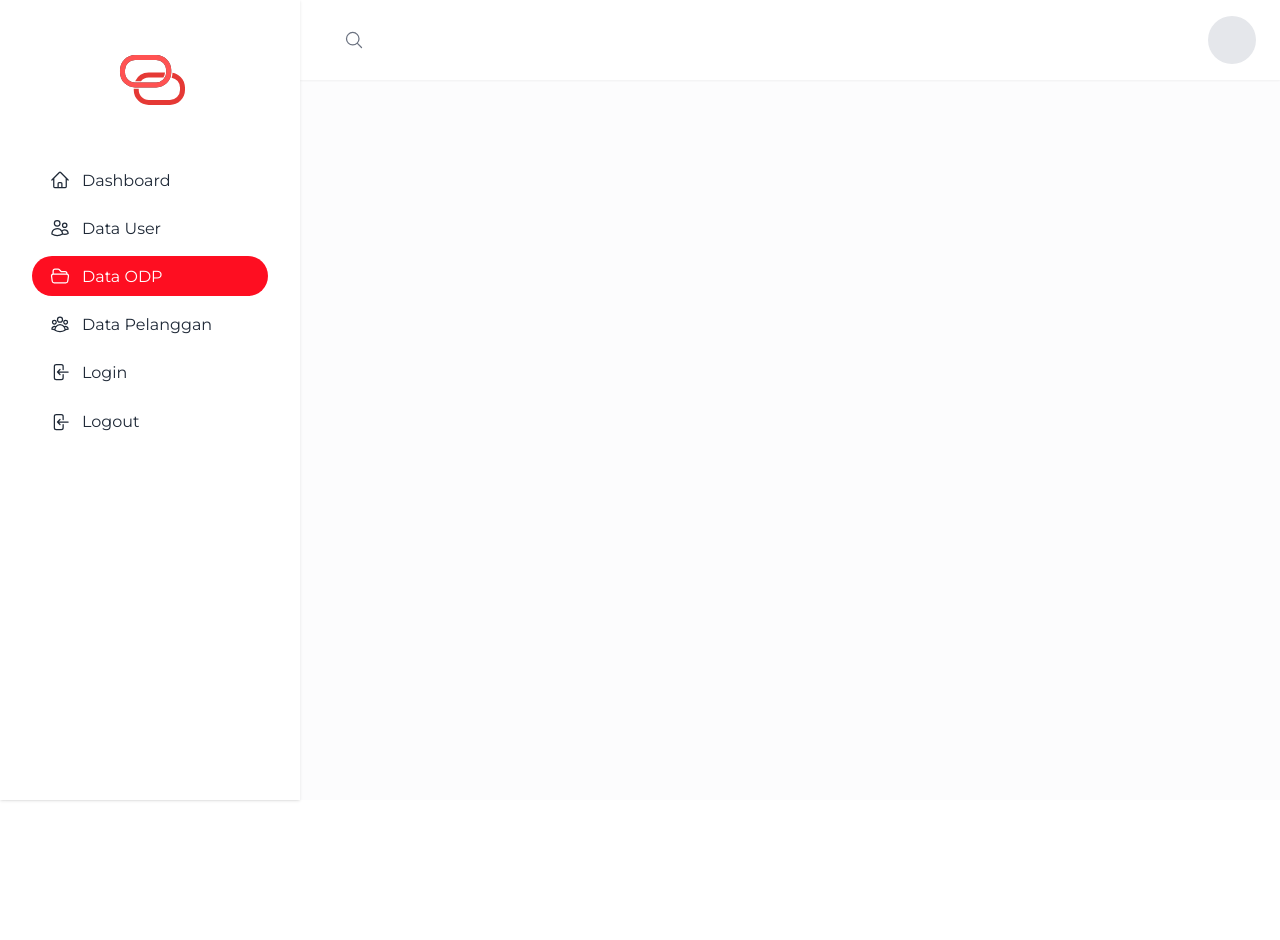
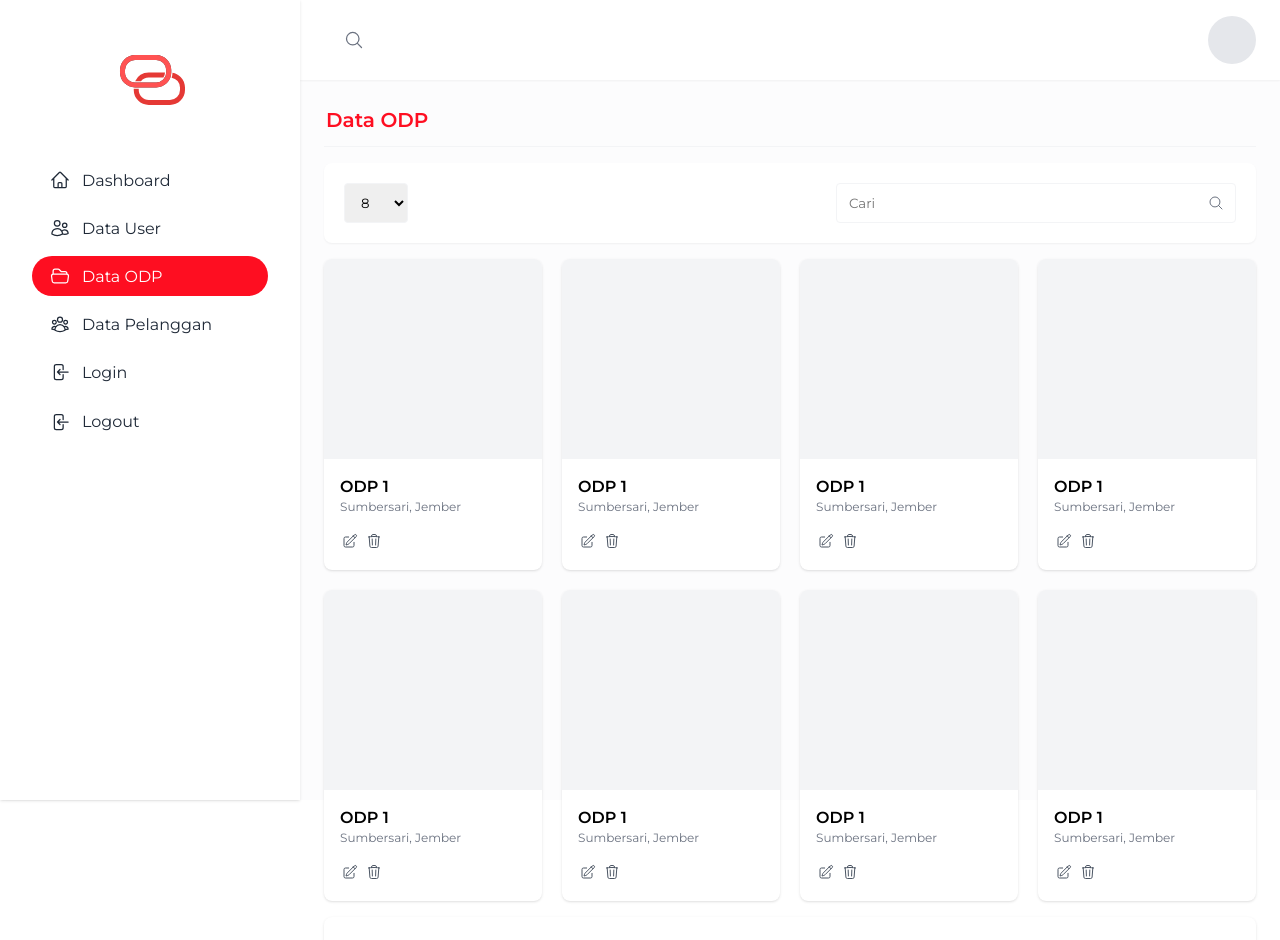
Before and after one commit to izzaalfiansyah/geoodp, a Nuxt app in the folder frontend/: page /odp in a window 1280 px wide. Shown: the top 940 px of the page. Before the commit the page ends 800 px from the top, so only its background shows below. Built offline with nearby package versions, Linux system fonts and the light colour scheme.

Commit message:
make odp page

```diff
--- a/frontend/components/Icon.vue
+++ b/frontend/components/Icon.vue
@@ -85,10 +85,37 @@
         d="M14.74 9l-.346 9m-4.788 0L9.26 9m9.968-3.21c.342.052.682.107 1.022.166m-1.022-.165L18.16 19.673a2.25 2.25 0 01-2.244 2.077H8.084a2.25 2.25 0 01-2.244-2.077L4.772 5.79m14.456 0a48.108 48.108 0 00-3.478-.397m-12 .562c.34-.059.68-.114 1.022-.165m0 0a48.11 48.11 0 013.478-.397m7.5 0v-.916c0-1.18-.91-2.164-2.09-2.201a51.964 51.964 0 00-3.32 0c-1.18.037-2.09 1.022-2.09 2.201v.916m7.5 0a48.667 48.667 0 00-7.5 0" />
     </svg>
   </template>
+
+  <template v-if="type == 'chevron-left'">
+    <svg xmlns="http://www.w3.org/2000/svg" fill="none" viewBox="0 0 24 24" stroke-width="1.5" stroke="currentColor"
+      :class="class">
+      <path stroke-linecap="round" stroke-linejoin="round" d="M15.75 19.5L8.25 12l7.5-7.5" />
+    </svg>
+  </template>
+
+  <template v-if="type == 'chevron-right'"><svg xmlns="http://www.w3.org/2000/svg" fill="none" viewBox="0 0 24 24"
+      stroke-width="1.5" stroke="currentColor" :class="class">
+      <path stroke-linecap="round" stroke-linejoin="round" d="M8.25 4.5l7.5 7.5-7.5 7.5" />
+    </svg>
+  </template>
+
+  <template v-if="type == 'chevron-double-left'">
+    <svg xmlns="http://www.w3.org/2000/svg" fill="none" viewBox="0 0 24 24" stroke-width="1.5" stroke="currentColor"
+      :class="class">
+      <path stroke-linecap="round" stroke-linejoin="round" d="M18.75 19.5l-7.5-7.5 7.5-7.5m-6 15L5.25 12l7.5-7.5" />
+    </svg>
+  </template>
+
+  <template v-if="type == 'chevron-double-right'">
+    <svg xmlns="http://www.w3.org/2000/svg" fill="none" viewBox="0 0 24 24" stroke-width="1.5" stroke="currentColor"
+      :class="class">
+      <path stroke-linecap="round" stroke-linejoin="round" d="M11.25 4.5l7.5 7.5-7.5 7.5m-6-15l7.5 7.5-7.5 7.5" />
+    </svg>
+  </template>
 </template>
 
 <script setup lang="ts">
-export type IconType = 'home' | 'users' | 'user-group' | 'folder-open' | 'logout' | 'search' | 'menu' | 'more' | 'filter' | 'edit' | 'delete';
+export type IconType = 'home' | 'users' | 'user-group' | 'folder-open' | 'logout' | 'search' | 'menu' | 'more' | 'filter' | 'edit' | 'delete' | 'chevron-left' | 'chevron-right' | 'chevron-double-left' | 'chevron-double-right';
 
 withDefaults(defineProps<{
   type: IconType;
--- /dev/null
+++ b/frontend/components/Pagination.vue
@@ -0,0 +1,43 @@
+<template>
+  <div class="flex items-center space-x-2">
+    <button
+      class="bg-transparent border-transparent w-auto h-auto text-gray-400 disabled:text-gray-300 hover:text-primary cursor-pointer transition"
+      @click="$emit('update:modelValue', 1)">
+      <Icon class="w-3 h-3" type="chevron-double-left"></Icon>
+    </button>
+    <button
+      class="bg-transparent border-transparent w-auto h-auto text-gray-400 disabled:text-gray-300 hover:text-primary cursor-pointer transition"
+      @click="$emit('update:modelValue', modelValue - 1)" :disabled="modelValue <= 1">
+      <Icon class="w-3 h-3" type="chevron-left"></Icon>
+    </button>
+    <div class="text-gray-700">
+      {{ modelValue }} - {{ totalPage }}
+    </div>
+    <button
+      class="bg-transparent border-transparent w-auto h-auto text-gray-400 disabled:text-gray-300 hover:text-primary cursor-pointer transition"
+      @click="$emit('update:modelValue', modelValue + 1)" :disabled="modelValue >= totalPage">
+      <Icon class="w-3 h-3" type="chevron-right"></Icon>
+    </button>
+    <button
+      class="bg-transparent border-transparent w-auto h-auto text-gray-400 disabled:text-gray-300 hover:text-primary cursor-pointer transition"
+      @click="$emit('update:modelValue', totalPage)">
+      <Icon class="w-3 h-3" type="chevron-double-right"></Icon>
+    </button>
+  </div>
+</template>
+
+<script lang="ts" setup>
+const props = defineProps<{
+  totalRecords: number;
+  limit: number;
+  modelValue: number;
+}>();
+
+defineEmits<{
+  (e: 'update:modelValue', val: number): void;
+}>();
+
+const totalPage = computed(() => {
+  return Math.ceil(props.totalRecords / props.limit);
+});
+</script>
--- /dev/null
+++ b/frontend/pages/odp/index.vue
@@ -0,0 +1,50 @@
+<template>
+  <PanelTitle>Data ODP</PanelTitle>
+  <Card class="shadow-sm">
+    <div class="flex items-center flex-wrap gap-3 justify-between">
+      <div class="w-full lg:w-auto">
+        <select class="input">
+          <option value="10">8</option>
+          <option value="20">20</option>
+          <option value="50">40</option>
+        </select>
+      </div>
+      <div class="relative w-full lg:w-auto">
+        <button class="btn absolute top-0 right-0 w-10 bg-transparent text-gray-500 flex items-center justify-center p-0">
+          <Icon type="search" class="w-4 h-4"></Icon>
+        </button>
+        <input type="text" class="lg:w-400px input pr-10" placeholder="Cari">
+      </div>
+    </div>
+  </Card>
+  <div class="grid lg:grid-cols-4 grid-cols-2 gap-5">
+    <template v-for="item in Array.from({ length: 8 })">
+      <div class="bg-white rounded-lg shadow overflow-hidden">
+        <div class="bg-gray-100 h-200px"></div>
+        <div class="p-4">
+          <div class="text-base font-semibold">ODP 1</div>
+          <div class="text-gray-500 text-xs">Sumbersari, Jember</div>
+          <div class="mt-4 space-x-1">
+            <button type="button"
+              class="cursor-pointer text-gray-600 hover:text-primary transition bg-transparent border-transparent">
+              <Icon type="edit" class="w-4 h-4"></Icon>
+            </button>
+            <button type="button"
+              class="cursor-pointer text-gray-600 hover:text-primary transition bg-transparent border-transparent">
+              <Icon type="delete" class="w-4 h-4"></Icon>
+            </button>
+          </div>
+        </div>
+      </div>
+    </template>
+  </div>
+  <Card>
+    <div class="flex items-center justify-center">
+      <Pagination v-model="page" :total-records="120" :limit="8"></Pagination>
+    </div>
+  </Card>
+</template>
+
+<script setup lang="ts">
+const page = ref(1);
+</script>
```
